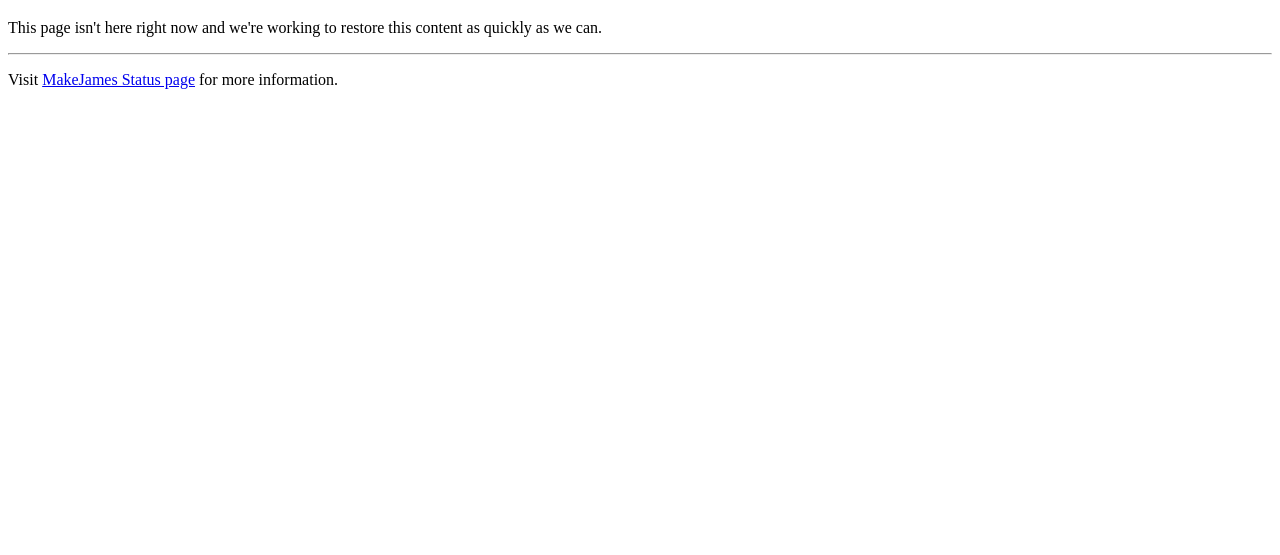
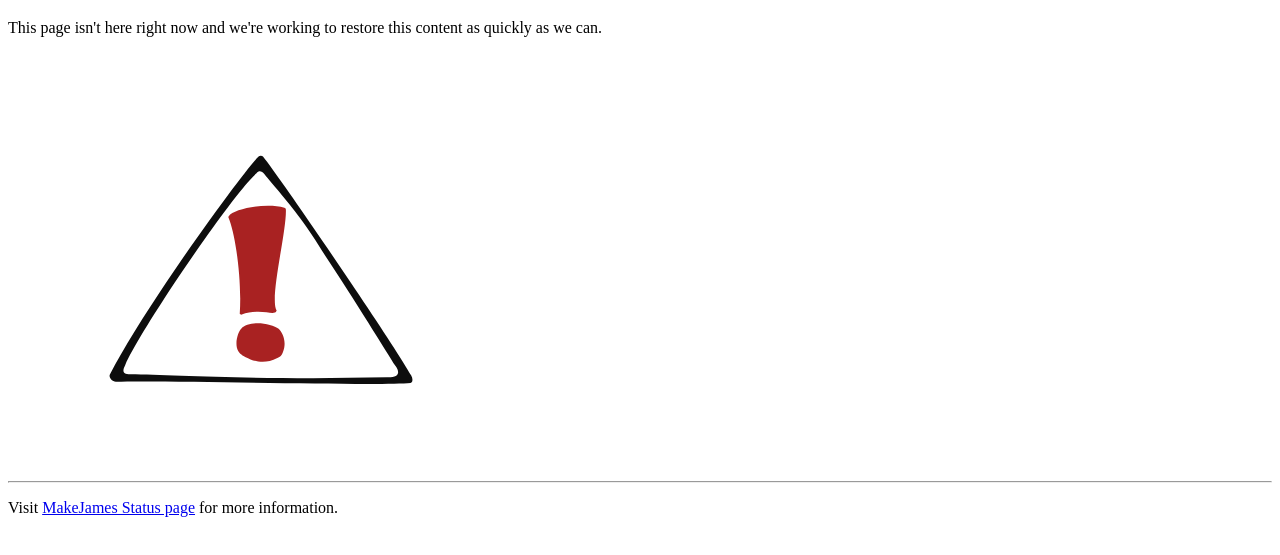
Before and after one commit to MakeJames/maintenance-page, a website: page src/index.html in a window 1280 px wide. Shown: the part 61-616 px from the top of the page. Drawn offline with Linux system fonts and the light colour scheme.

Commit message:
FUNC: add warning symbol

```diff
--- a/src/index.html
+++ b/src/index.html
@@ -11,6 +11,10 @@
         This page isn't here right now
         and we're working to restore this content as quickly as we can.
       </p>
+      <img
+        src="/static/img/warning.svg"
+        alt="A red exclamation mark in a black triangle."
+        width="500em">
       <hr/>
       <p>
         Visit <a href="https://status.makejames.com">MakeJames Status page</a>
```
Also changed, not shown: src/static/img/warning.svg (added).
